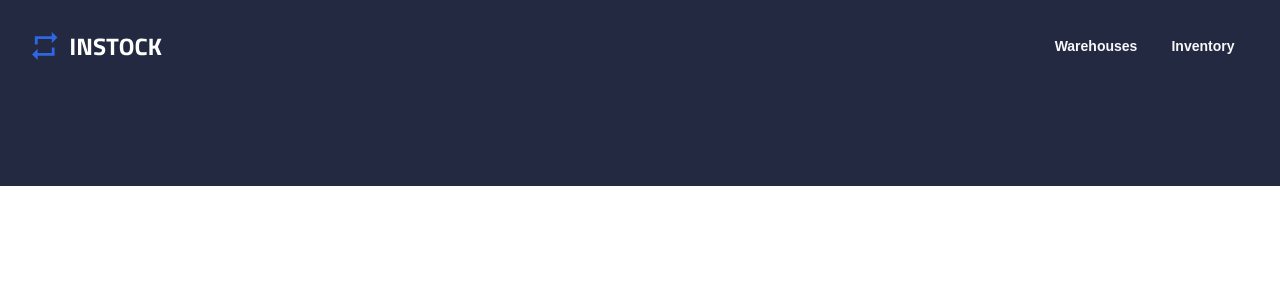
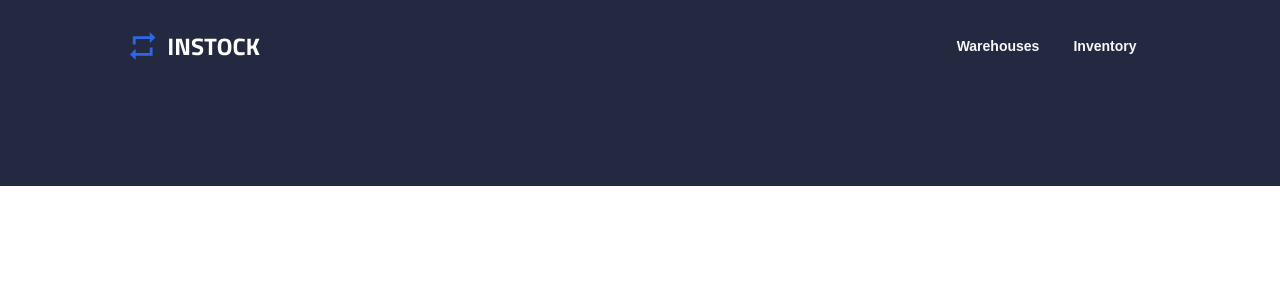
Before and after one commit to ntkunz/instock-client, a React (Create React App) app: page / in a window 1280 px wide. Shown: the top 300 px of the page. Built offline with nearby package versions, Linux system fonts and the light colour scheme.

Commit message:
complete desktop styling for header

```diff
--- a/src/components/Header/Header.scss
+++ b/src/components/Header/Header.scss
@@ -27,6 +27,10 @@
                 padding: 0;
                 width: 8.125rem;
             }
+
+            @include desktop {
+                margin: 2rem 8.125rem;
+            }
     }
 
     &__buttons {
@@ -36,6 +40,10 @@
         @include tablet {
             padding: 1.75rem 2rem;
             gap: .5rem;
+        }
+
+        @include desktop {
+            padding: 1.75rem 8.125rem;
         }
     }
 
```
